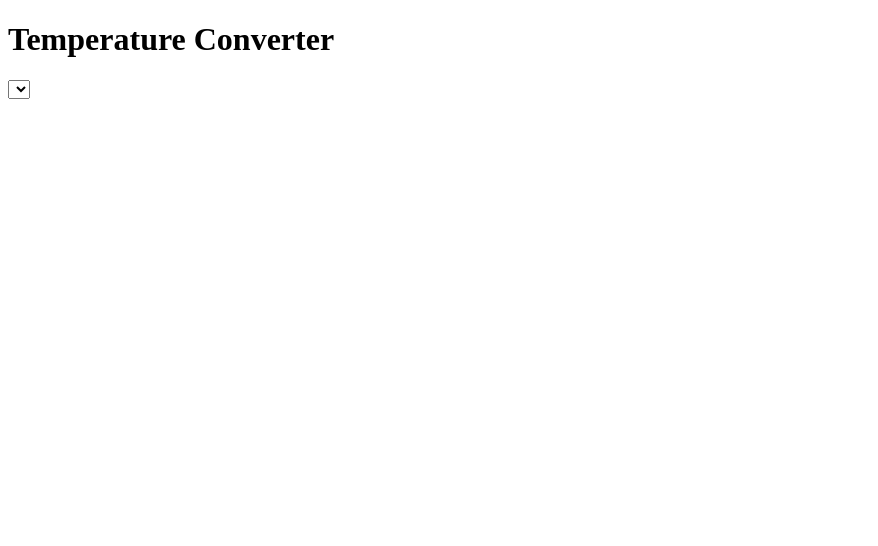
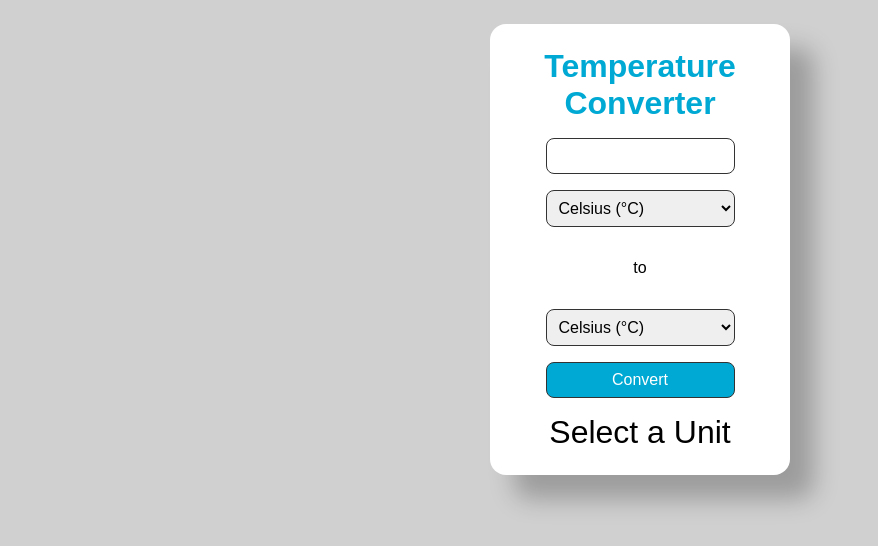
Before and after one commit to Exc1D/day-01-temperature-converter, a plain HTML site: page index.html in a window 1280 px wide. Shown: the whole page, without its empty margins (0-878 px from the left). Drawn offline with Linux system fonts and the light colour scheme.

Commit message:
feat: Add initial style

```diff
--- a/index.html
+++ b/index.html
@@ -9,7 +9,20 @@
   <body>
     <form>
       <h1>Temperature Converter</h1>
-      <select></select>
+      <input type="number" id="input" class="box" />
+      <select class="box">
+        <option value="Celsius" id="fromCelsius">Celsius (°C)</option>
+        <option value="Fahrenheit" id="fromFahrenheit">Fahrenheit (°F)</option>
+        <option value="Kelvin" id="fromKelvin">Kelvin (K)</option>
+      </select>
+      <p>to</p>
+      <select class="box">
+        <option value="Celsius" id="fromCelsius">Celsius (°C)</option>
+        <option value="Fahrenheit" id="fromFahrenheit">Fahrenheit (°F)</option>
+        <option value="Kelvin" id="fromKelvin">Kelvin (K)</option>
+      </select>
+      <button type="submit" class="box">Convert</button>
+      <div id="result">Select a Unit</div>
     </form>
     <script src="script.js"></script>
   </body>
--- a/style.css
+++ b/style.css
@@ -0,0 +1,71 @@
+:root {
+  --primary-color: #000;
+  --secondary-color: #fff;
+  --accent-color: #00a9d3;
+  --background-color: #d0d0d0;
+  --text-color: #333;
+
+  --main-font: "Open Sans", sans-serif;
+  --secondary-font: "Montserrat", sans-serif;
+
+  --font-m: 1rem;
+  --font-l: 1.5rem;
+  --font-xl: 2rem;
+}
+
+*,
+*::before,
+*::after {
+  box-sizing: border-box;
+}
+
+body {
+  background-color: var(--background-color);
+  font-family: var(--secondary-font);
+  font-size: var(--font-m);
+  display: flex;
+  justify-content: center;
+}
+
+form {
+  max-width: 18.75rem;
+  background-color: white;
+  padding: 1.5rem;
+  margin: 1rem;
+  border-radius: 1rem;
+  box-shadow: 1.5rem 1.5rem 1.5rem rgba(0, 0, 0, 0.25);
+
+  text-align: center;
+  display: flex;
+  flex-direction: column;
+  align-items: center;
+  justify-content: center;
+  gap: 1rem;
+}
+
+h1 {
+  font-size: var(--font-xl);
+  margin: 0;
+  color: var(--accent-color);
+}
+
+.box {
+  width: 75%;
+  padding: 0.5rem;
+  border: 1px solid var(--text-color);
+  border-radius: 0.5rem;
+  font-size: var(--font-m);
+}
+
+button {
+  padding: 0.5rem;
+  border: 1px solid var(--text-color);
+  border-radius: 0.5rem;
+  background-color: var(--accent-color);
+  color: var(--secondary-color);
+  font-size: var(--font-m);
+  cursor: pointer;
+}
+div {
+  font-size: var(--font-xl);
+}
```
